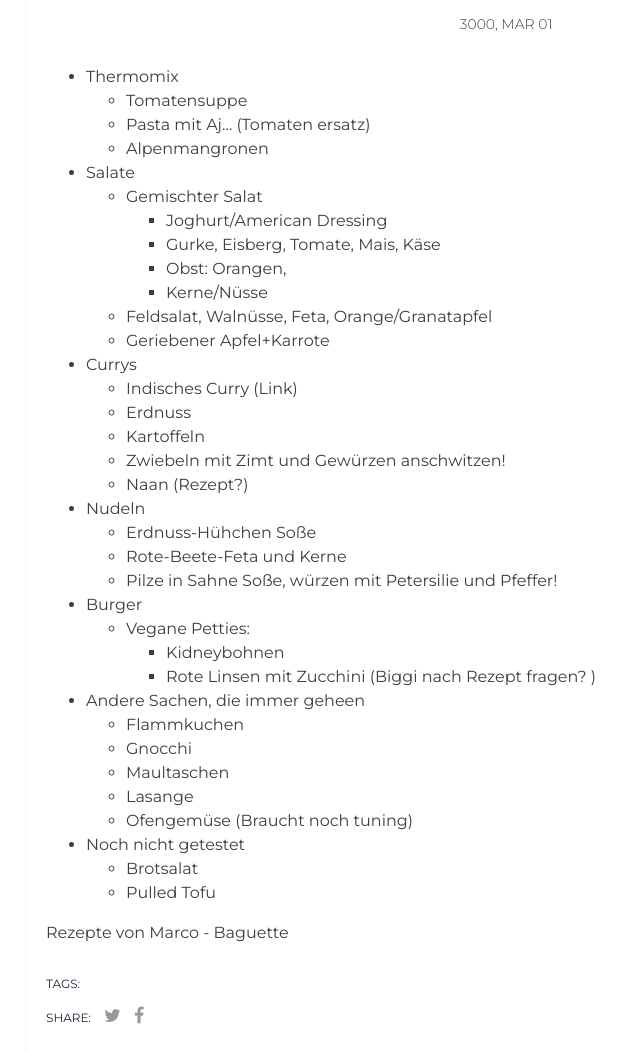
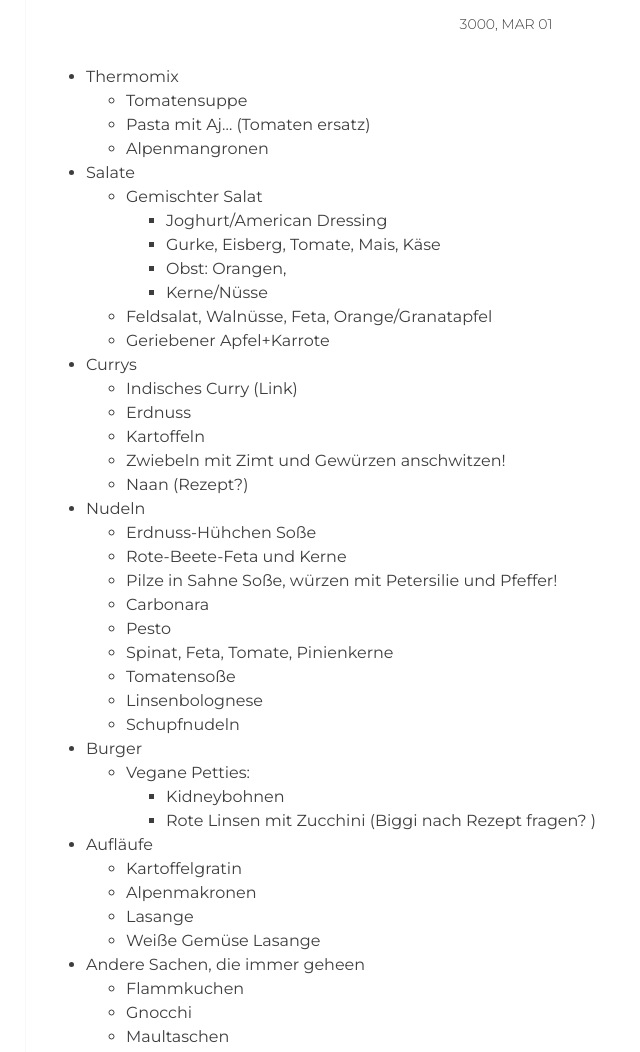
Before and after one commit to vinvapp/vinvapp..github.io, a Jekyll site: the page built from _posts/recipes/3000-02-29-List_of_recipes.md, in a window 1280 px wide. Shown: the part 603-1655 px from the top of the page, without its empty margins (134-774 px from the left). Built offline with Jekyll 4.4.1, drawn with Linux system fonts in a browser that asks for light colours; some of the changed text lies outside the part shown.

Commit message:
Update list of recipes, correct panncakes

```diff
--- a/_posts/recipes/3000-02-29-List_of_recipes.md
+++ b/_posts/recipes/3000-02-29-List_of_recipes.md
@@ -36,13 +36,23 @@
     - Erdnuss-Hühchen Soße
     - Rote-Beete-Feta und Kerne
     - Pilze in Sahne Soße, würzen mit Petersilie und Pfeffer!
-
+    - Carbonara
+    - Pesto
+    - Spinat, Feta, Tomate, Pinienkerne
+    - Tomatensoße
+    - Linsenbolognese
+    - Schupfnudeln
 
 - Burger
     - Vegane Petties:
         - Kidneybohnen
         - Rote Linsen mit Zucchini (Biggi nach Rezept fragen? )
 
+- Aufläufe
+  - Kartoffelgratin
+  - Alpenmakronen
+  - Lasange
+  - Weiße Gemüse Lasange
 
 - Andere Sachen, die immer geheen
     - Flammkuchen
@@ -51,9 +61,24 @@
     - Lasange
     - Ofengemüse (Braucht noch tuning)
 
-- Noch nicht getestet
+- Kartoffeln
+    - Gnocchi
+        - Tomate Mozzarella
+        - Spinat Feta
+        - Pilze
+    - Kartoffelpuffer
+    - Bauernfrühstück/Bratkartoffeln
+    - Rosmarinkartoffeln
+
+- Mitbringen
+  - Obazda
+  - Pizzastangen/schnecken
+  - Tartes
+
+- Ideen/Üben/Noch nicht ausprobiert
+    - Baguette (Marco)
+    - Spätzle? (Lukas, Nati, Marco fragen)
+    - Ramen nudeln/Ei
     - Brotsalat
     - Pulled Tofu
-
-Rezepte von Marco
-    - Baguette
+    - Mie-Bratnudeln
```
Also changed, not shown: _posts/recipes/2023-11-02-Pancakes-Jannis.md (renamed from _posts/recipes/2023-11-02-Panncakes-Jannis.md, +3 -4 lines).
